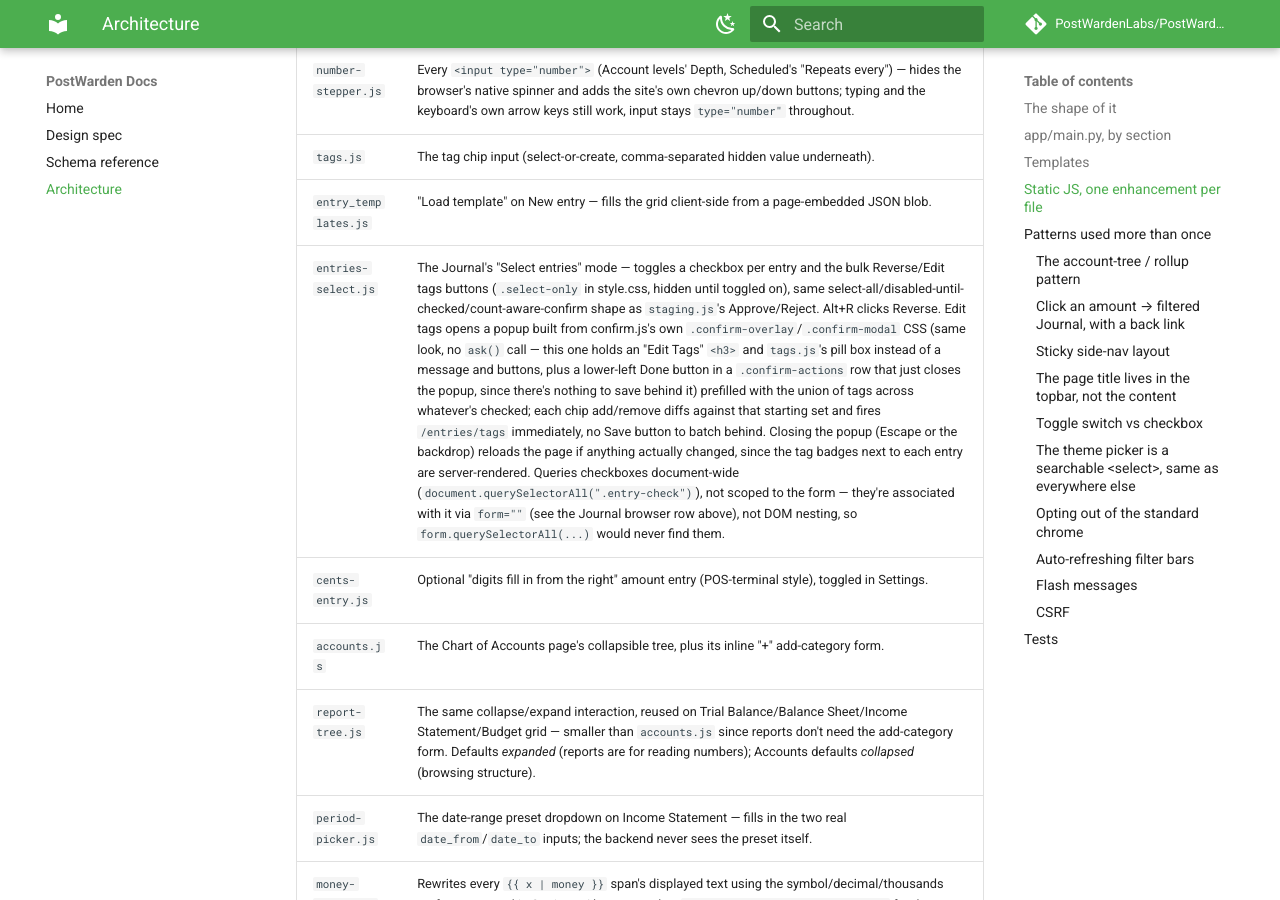
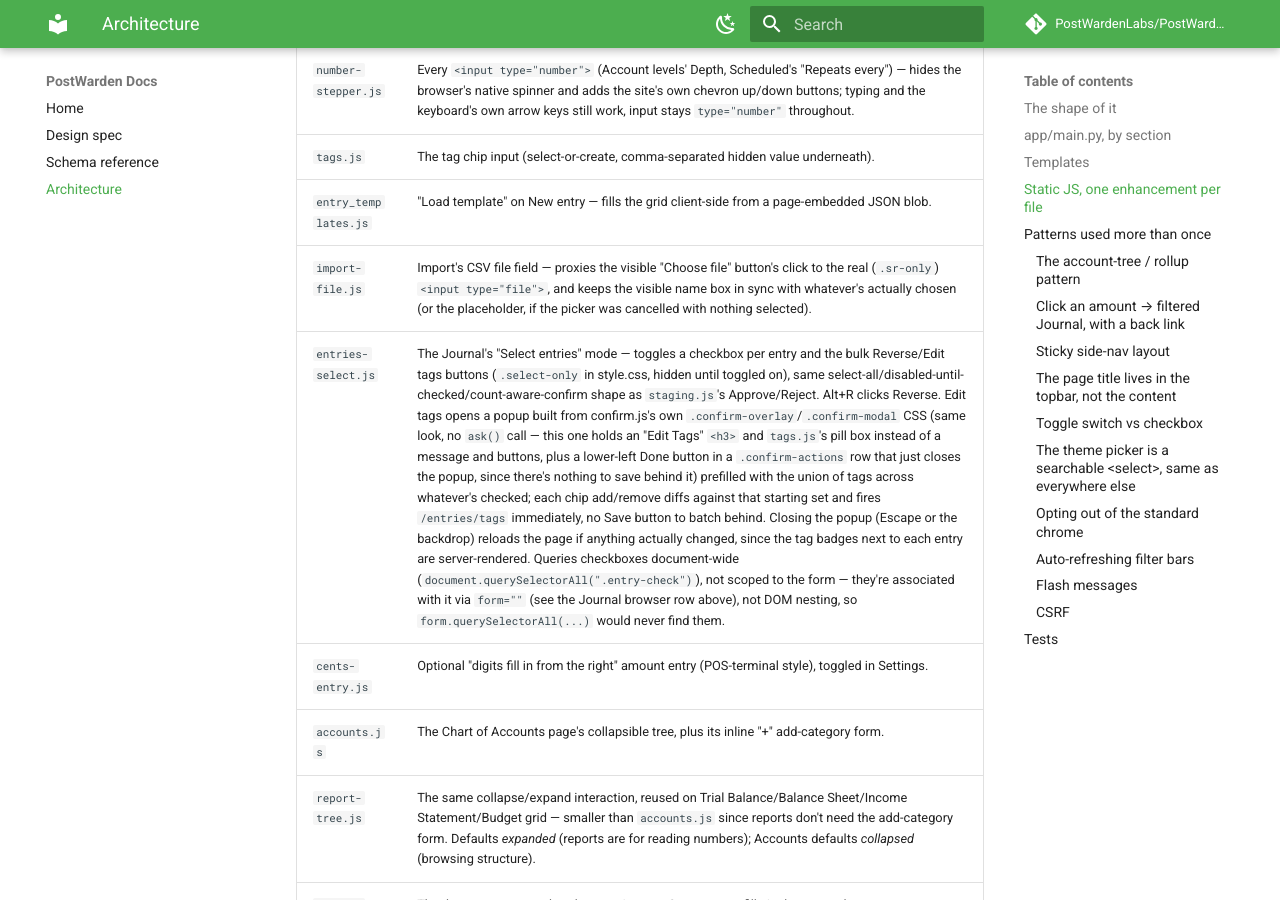
Before and after one commit to PostWardenLabs/PostWarden, an MkDocs documentation site: the page built from docs/ARCHITECTURE.md, in a window 1280 px wide and 900 px high, scrolled down 5888 px. Built offline with MkDocs 1.6.1 and Material for MkDocs 9.7.7, drawn with Linux system fonts in a browser that asks for light colours; comment, search, counter and statistics services are not loaded.

Commit message:
docs: add import-file.js to the static JS table
Missed in the commit that actually added it.

Co-Authored-By: Claude Sonnet 5 <noreply@anthropic.com>

```diff
--- a/docs/ARCHITECTURE.md
+++ b/docs/ARCHITECTURE.md
@@ -107,6 +107,7 @@ through the template context explicitly.
 | `number-stepper.js` | Every `<input type="number">` (Account levels' Depth, Scheduled's "Repeats every") — hides the browser's native spinner and adds the site's own chevron up/down buttons; typing and the keyboard's own arrow keys still work, input stays `type="number"` throughout. |
 | `tags.js` | The tag chip input (select-or-create, comma-separated hidden value underneath). |
 | `entry_templates.js` | "Load template" on New entry — fills the grid client-side from a page-embedded JSON blob. |
+| `import-file.js` | Import's CSV file field — proxies the visible "Choose file" button's click to the real (`.sr-only`) `<input type="file">`, and keeps the visible name box in sync with whatever's actually chosen (or the placeholder, if the picker was cancelled with nothing selected). |
 | `entries-select.js` | The Journal's "Select entries" mode — toggles a checkbox per entry and the bulk Reverse/Edit tags buttons (`.select-only` in style.css, hidden until toggled on), same select-all/disabled-until-checked/count-aware-confirm shape as `staging.js`'s Approve/Reject. Alt+R clicks Reverse. Edit tags opens a popup built from confirm.js's own `.confirm-overlay`/`.confirm-modal` CSS (same look, no `ask()` call — this one holds an "Edit Tags" `<h3>` and `tags.js`'s pill box instead of a message and buttons, plus a lower-left Done button in a `.confirm-actions` row that just closes the popup, since there's nothing to save behind it) prefilled with the union of tags across whatever's checked; each chip add/remove diffs against that starting set and fires `/entries/tags` immediately, no Save button to batch behind. Closing the popup (Escape or the backdrop) reloads the page if anything actually changed, since the tag badges next to each entry are server-rendered. Queries checkboxes document-wide (`document.querySelectorAll(".entry-check")`), not scoped to the form — they're associated with it via `form=""` (see the Journal browser row above), not DOM nesting, so `form.querySelectorAll(...)` would never find them. |
 | `cents-entry.js` | Optional "digits fill in from the right" amount entry (POS-terminal style), toggled in Settings. |
 | `accounts.js` | The Chart of Accounts page's collapsible tree, plus its inline "+" add-category form. |
```
